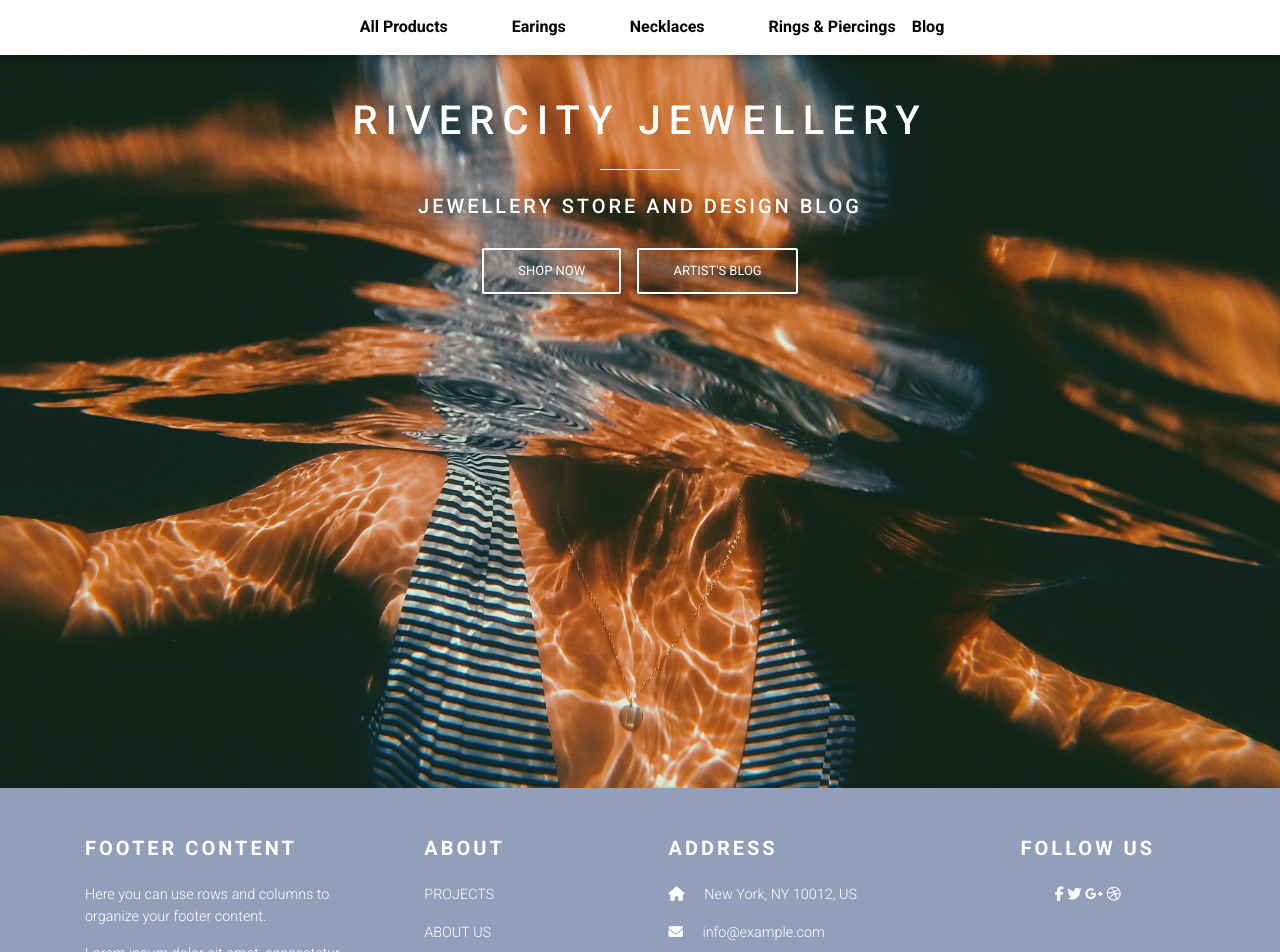
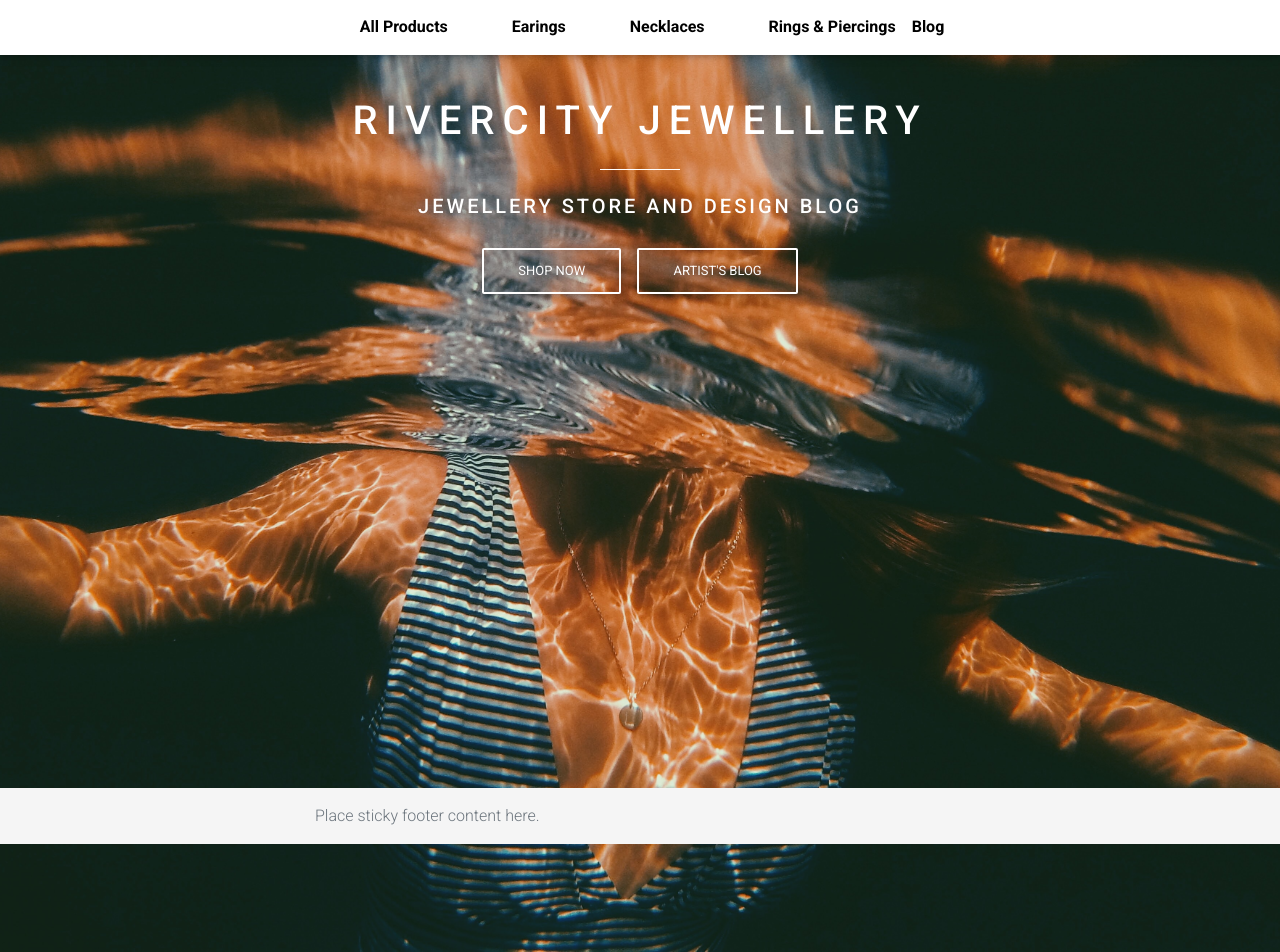
Before and after one commit to lucyrush/rivercity-jewellery, a Django app: page / in a window 1280 px wide. Shown: the part 79-1031 px from the top of the page. Run offline with Django 3.2, Linux system fonts and the light colour scheme; some libraries are stand-ins or nearby versions.

Commit message:
Get footer sticky

```diff
--- a/static/css/base.css
+++ b/static/css/base.css
@@ -53,3 +53,13 @@ body {
 	background: white;
 	z-index: -1;
 }
+
+.container {
+  width: auto;
+  max-width: 680px;
+  padding: 0 15px;
+}
+
+.footer {
+  background-color: #f5f5f5;
+}
--- a/templates/base.html
+++ b/templates/base.html
@@ -117,134 +117,12 @@
     {% block postloadjs %}
     {% endblock %}
 
+<footer class="footer mt-auto py-3">
+  <div class="container">
+    <span class="text-muted">Place sticky footer content here.</span>
+  </div>
+</footer>
 
   </body>
-  <!-- Footer -->
-<footer class="page-footer font-small mdb-color lighten-3 pt-4">
 
-  <!-- Footer Links -->
-  <div class="container text-center text-md-left">
-
-    <!-- Grid row -->
-    <div class="row">
-
-      <!-- Grid column -->
-      <div class="col-md-4 col-lg-3 mr-auto my-md-4 my-0 mt-4 mb-1">
-
-        <!-- Content -->
-        <h5 class="font-weight-bold text-uppercase mb-4">Footer Content</h5>
-        <p>Here you can use rows and columns to organize your footer content.</p>
-        <p>Lorem ipsum dolor sit amet, consectetur adipisicing elit. Fugit amet numquam iure provident voluptate
-          esse
-          quasi, veritatis totam voluptas nostrum.</p>
-
-      </div>
-      <!-- Grid column -->
-
-      <hr class="clearfix w-100 d-md-none">
-
-      <!-- Grid column -->
-      <div class="col-md-2 col-lg-2 mx-auto my-md-4 my-0 mt-4 mb-1">
-
-        <!-- Links -->
-        <h5 class="font-weight-bold text-uppercase mb-4">About</h5>
-
-        <ul class="list-unstyled">
-          <li>
-            <p>
-              <a href="#!">PROJECTS</a>
-            </p>
-          </li>
-          <li>
-            <p>
-              <a href="#!">ABOUT US</a>
-            </p>
-          </li>
-          <li>
-            <p>
-              <a href="#!">BLOG</a>
-            </p>
-          </li>
-          <li>
-            <p>
-              <a href="#!">AWARDS</a>
-            </p>
-          </li>
-        </ul>
-
-      </div>
-      <!-- Grid column -->
-
-      <hr class="clearfix w-100 d-md-none">
-
-      <!-- Grid column -->
-      <div class="col-md-4 col-lg-3 mx-auto my-md-4 my-0 mt-4 mb-1">
-
-        <!-- Contact details -->
-        <h5 class="font-weight-bold text-uppercase mb-4">Address</h5>
-
-        <ul class="list-unstyled">
-          <li>
-            <p>
-              <i class="fas fa-home mr-3"></i> New York, NY 10012, US</p>
-          </li>
-          <li>
-            <p>
-              <i class="fas fa-envelope mr-3"></i> info@example.com</p>
-          </li>
-          <li>
-            <p>
-              <i class="fas fa-phone mr-3"></i> + 01 234 567 88</p>
-          </li>
-          <li>
-            <p>
-              <i class="fas fa-print mr-3"></i> + 01 234 567 89</p>
-          </li>
-        </ul>
-
-      </div>
-      <!-- Grid column -->
-
-      <hr class="clearfix w-100 d-md-none">
-
-      <!-- Grid column -->
-      <div class="col-md-2 col-lg-2 text-center mx-auto my-4">
-
-        <!-- Social buttons -->
-        <h5 class="font-weight-bold text-uppercase mb-4">Follow Us</h5>
-
-        <!-- Facebook -->
-        <a type="button" class="btn-floating btn-fb">
-          <i class="fab fa-facebook-f"></i>
-        </a>
-        <!-- Twitter -->
-        <a type="button" class="btn-floating btn-tw">
-          <i class="fab fa-twitter"></i>
-        </a>
-        <!-- Google +-->
-        <a type="button" class="btn-floating btn-gplus">
-          <i class="fab fa-google-plus-g"></i>
-        </a>
-        <!-- Dribbble -->
-        <a type="button" class="btn-floating btn-dribbble">
-          <i class="fab fa-dribbble"></i>
-        </a>
-
-      </div>
-      <!-- Grid column -->
-
-    </div>
-    <!-- Grid row -->
-
-  </div>
-  <!-- Footer Links -->
-
-  <!-- Copyright -->
-  <div class="footer-copyright text-center py-3">© 2020 Copyright:
-    <a href="https://mdbootstrap.com/"> MDBootstrap.com</a>
-  </div>
-  <!-- Copyright -->
-
-</footer>
-<!-- Footer -->
 </html>
```
